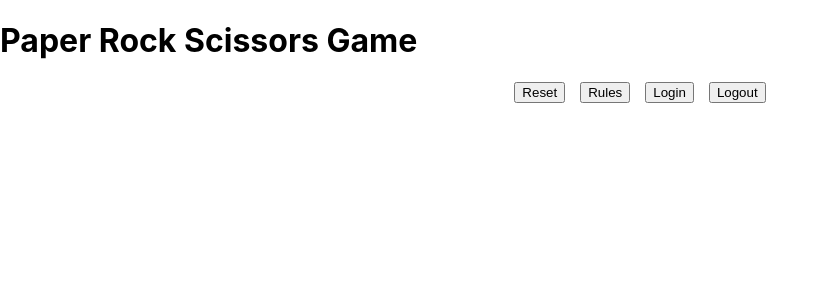
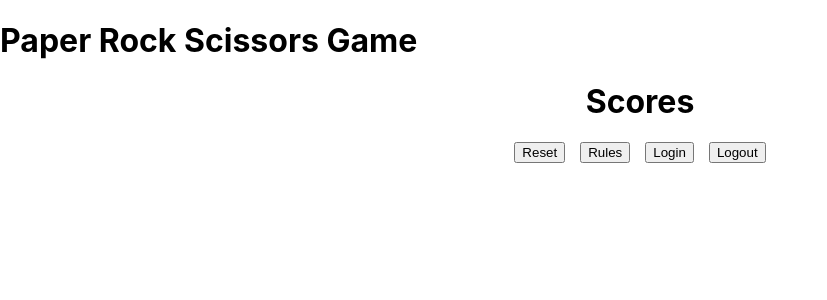
Before and after one commit to Daigtas/PRS-Game-Frontend-, a React (Create React App) app: page / in a window 1280 px wide. Shown: the top 300 px of the page, without its empty margins (0-827 px from the left). Built offline with nearby package versions, Linux system fonts and the light colour scheme.

Commit message:
ScoreBoard update

```diff
--- a/src/components/Header/TitleBar.jsx
+++ b/src/components/Header/TitleBar.jsx
@@ -1,8 +1,9 @@
 import React from "react";
+import Text from "../../tools/Text";
 
 const TitleBar = () => {
 return (
-    <h1>Paper Rock Scissors Game</h1>
+    <Text tag = "h1">Paper Rock Scissors Game</Text>
 )
 };
 export default TitleBar;
--- /dev/null
+++ b/src/components/ScoreBoard/GameScores/GameScores.css
@@ -0,0 +1,5 @@
+.game-scores-wrapper{
+    text-align: center;
+
+
+}
--- a/src/components/ScoreBoard/GameScores/GameScores.jsx
+++ b/src/components/ScoreBoard/GameScores/GameScores.jsx
@@ -1,8 +1,12 @@
 import React from "react";
+import "./GameScores.css"
+import TitleBar from "./TitleBar";
 
 const GameScores = () => {
     return(
-        <></>
+        <div className="game-scores-wrapper">
+            <TitleBar/>
+        </div>
     )
 }
 
--- a/src/components/ScoreBoard/GameScores/TitleBar.jsx
+++ b/src/components/ScoreBoard/GameScores/TitleBar.jsx
@@ -1,8 +1,9 @@
 import React from "react";
+import Text from "../../../tools/Text";
 
 const TitleBar = () => {
 return (
-    <></>
+    <Text tag = "h1">Scores</Text>
 )
 };
 export default TitleBar;
--- a/src/components/ScoreBoard/ScoreBoard.jsx
+++ b/src/components/ScoreBoard/ScoreBoard.jsx
@@ -1,8 +1,9 @@
 import React from "react";
+import GameScores from "./GameScores/GameScores";
 
 const ScoreBoard = () => {
 return (
-    <></>
+    <GameScores/>
 )
 };
 export default ScoreBoard;
--- a/src/tools/Text.jsx
+++ b/src/tools/Text.jsx
@@ -0,0 +1,13 @@
+import React from 'react';
+
+function Text({ tag = 'p', children, className = '', ...props }) {
+  const Tag = tag;
+
+  return (
+    <Tag className={className} {...props}>
+      {children}
+    </Tag>
+  );
+}
+
+export default Text;
```
